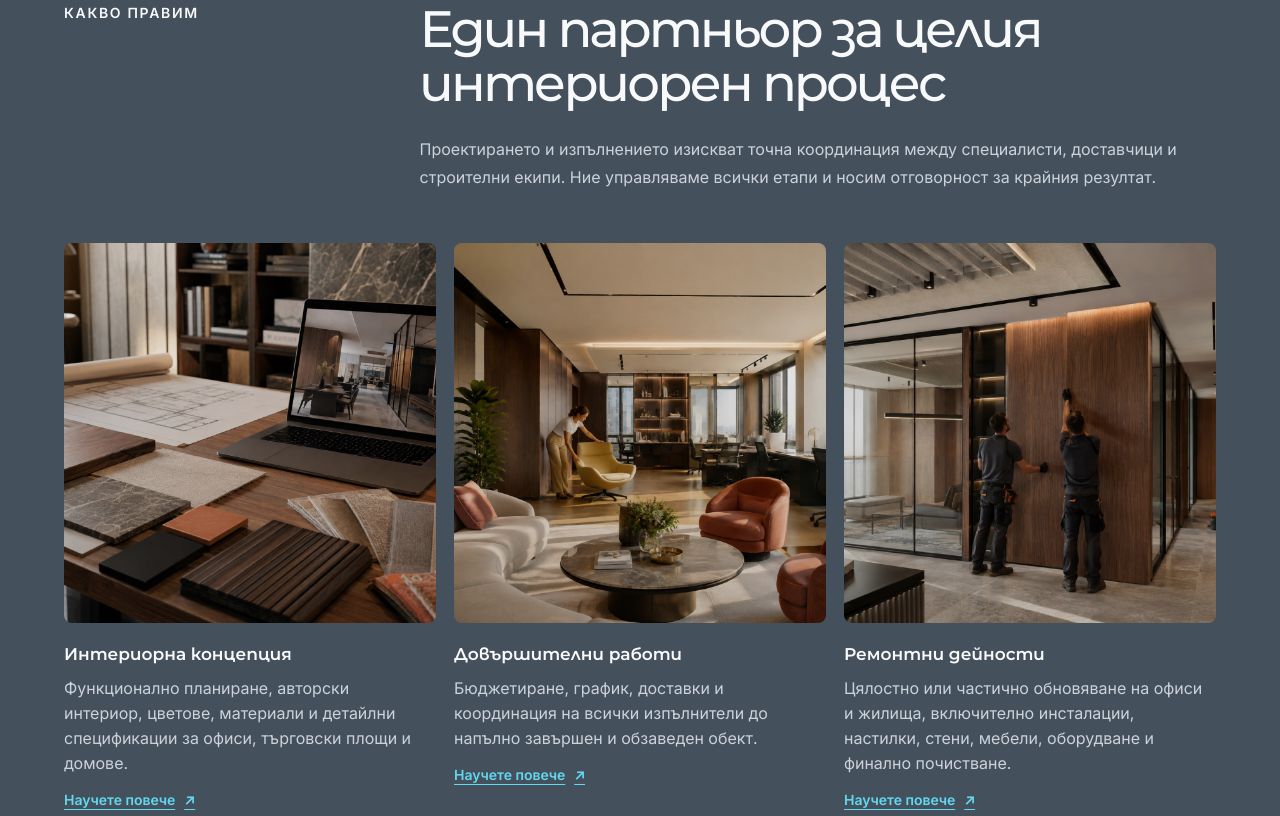
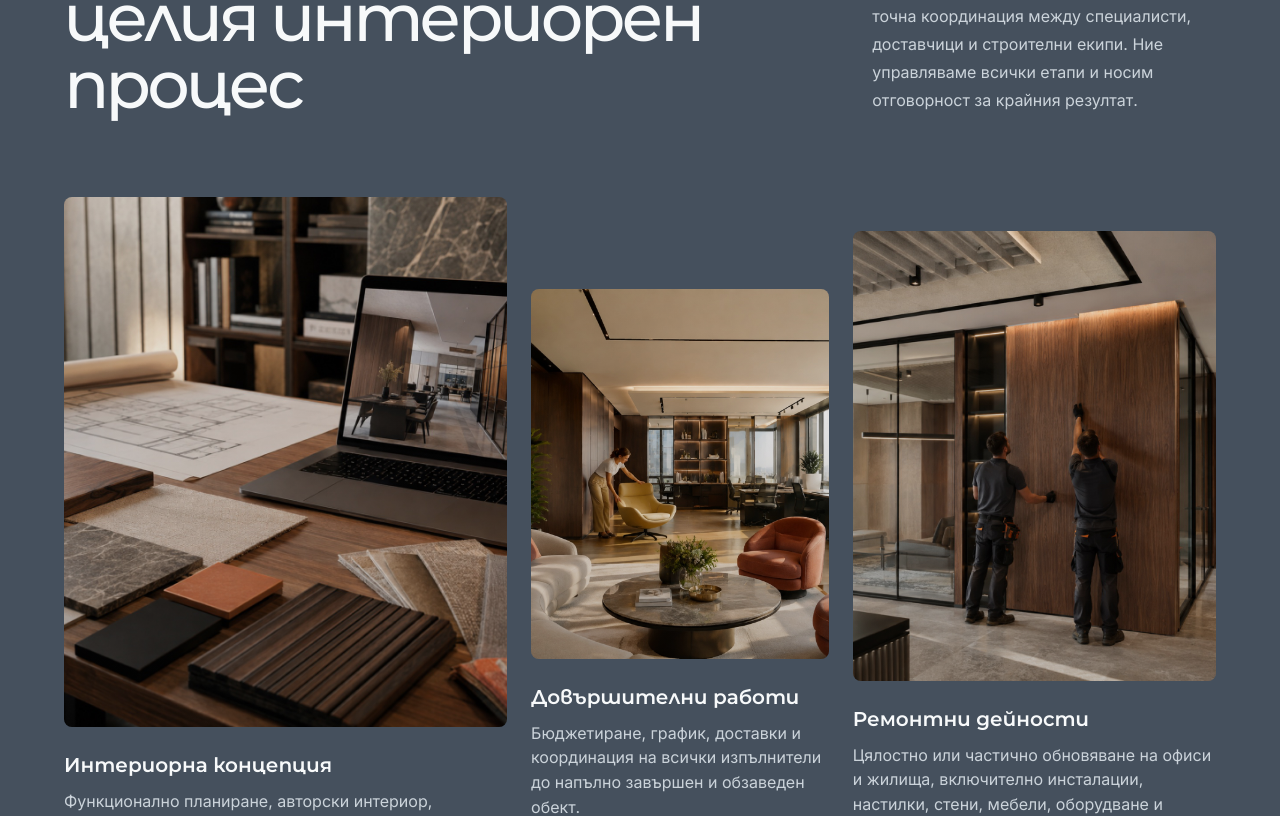
Before and after one commit to momchilfantasive/planex-interior-b2b, a Next.js app: page / in a window 1280 px wide. Shown: the part 1023-1839 px from the top of the page. Built offline with nearby package versions, Linux system fonts and the light colour scheme.

Commit message:
Refine homepage editorial layout

```diff
--- a/app/globals.css
+++ b/app/globals.css
@@ -106,3 +106,43 @@ a:focus-visible,button:focus-visible,input:focus-visible,select:focus-visible,te
 .lightSection .numberGrid .accentStat,.lightSection .numberGrid .accentStat p{color:var(--ink)}
 @media(max-width:900px){.lightSection{padding-left:6vw;padding-right:6vw}.proofBar.lightSection{padding-left:6vw;padding-right:6vw}}
 @media(max-width:560px){.brand img{width:138px}.footerLogo img{width:168px}.proofBar.lightSection{margin:0;padding:18px 6vw}}
+
+/* Editorial composition: content leads, decorative labels step back */
+.kicker{display:none}
+.services{padding-top:140px;padding-bottom:150px}
+.editorialIntro{grid-template-columns:minmax(0,1.25fr) minmax(290px,.62fr);gap:9vw;align-items:end;margin-bottom:78px}
+.editorialIntro h2{font-size:clamp(42px,5.2vw,74px);line-height:1.01;max-width:900px}
+.editorialIntro .leadText{margin:0 0 5px;max-width:520px}
+.serviceGrid{grid-template-columns:1.22fr .82fr 1fr;gap:24px;align-items:start}
+.serviceCard:nth-child(2){margin-top:92px}
+.serviceCard:nth-child(3){margin-top:34px}
+.serviceCard:nth-child(1) .serviceImage{height:530px}
+.serviceCard:nth-child(2) .serviceImage{height:370px}
+.serviceCard:nth-child(3) .serviceImage{height:450px}
+.serviceCard h3{font-size:20px;margin-top:22px}
+.serviceCard p{max-width:420px}
+.numbersTop{display:block;max-width:1040px;margin-bottom:64px}
+.sectionHeader>div{max-width:900px}
+.aboutCopy h2,.processTitle h2,.contactPitch h2{margin-top:0}
+.benefitsIntro{display:block;max-width:950px}
+.isoSection{display:block}
+.isoSection>div{max-width:1120px;margin-left:auto}
+
+@media(max-width:900px){
+ .services{padding-top:95px;padding-bottom:105px}
+ .editorialIntro{grid-template-columns:1fr;gap:30px;margin-bottom:55px}
+ .serviceGrid{grid-template-columns:1fr 1fr}
+ .serviceCard:nth-child(2),.serviceCard:nth-child(3){margin-top:0}
+ .serviceCard:nth-child(1){grid-column:1/-1}
+ .serviceCard:nth-child(1) .serviceImage{height:520px}
+ .serviceCard:nth-child(2) .serviceImage,.serviceCard:nth-child(3) .serviceImage{height:380px}
+ .isoSection>div{margin-left:0}
+}
+@media(max-width:560px){
+ .services{padding-top:78px;padding-bottom:84px}
+ .editorialIntro h2{font-size:36px}
+ .serviceGrid{grid-template-columns:1fr;gap:48px}
+ .serviceCard:nth-child(1){grid-column:auto}
+ .serviceCard:nth-child(1) .serviceImage,.serviceCard:nth-child(2) .serviceImage,.serviceCard:nth-child(3) .serviceImage{height:380px}
+ .numbersTop{margin-bottom:40px}
+}
--- a/app/page.tsx
+++ b/app/page.tsx
@@ -30,9 +30,7 @@ const benefits=[
 export default function Home(){const officeTrack=useRef<HTMLDivElement>(null);const moveProjects=(direction:number)=>officeTrack.current?.scrollBy({left:direction*officeTrack.current.clientWidth*.78,behavior:'smooth'});return <main>
  <section className="hero" id="top"><header className="nav"><a className="brand" href="#top" aria-label="Planex Interior"><img src="/planex-interior-logo.svg" alt="Planex Interior"/></a><nav aria-label="Основна навигация"><a href="#services">Услуги</a><a href="#projects">Проекти</a><a href="#about">За нас</a><a href="#contact">Контакти</a></nav><a className="navCta" href="#contact">Запитване</a></header><div className="heroPhoto"/><div className="heroShade"/><div className="heroContent"><h1>Интериорни решения за офиси, търговски площи и жилища</h1><p className="heroText">Поемаме целия процес от концепцията до напълно завършеното и обзаведено пространство. Работите с един екип, предварително договорен бюджет и ясна отговорност.</p></div><div className="scrollNote">София и Варна · Над 45 000 м² реализирани пространства <span>↓</span></div></section>
 
- <section className="proofBar lightSection" aria-label="Ключови показатели"><span><strong>30+</strong> години строителен опит</span><span><strong>45 000 м²</strong> завършени интериори</span><span><strong>600</strong> клиенти</span><span><strong>ISO 9001:2015</strong> сертифициран процес</span></section>
-
- <section className="services section" id="services"><div className="sectionIntro"><p className="kicker">Какво правим</p><div><h2>Един партньор за целия интериорен процес</h2><p className="leadText">Проектирането и изпълнението изискват точна координация между специалисти, доставчици и строителни екипи. Ние управляваме всички етапи и носим отговорност за крайния резултат.</p></div></div><div className="serviceGrid">{services.map(s=><article className="serviceCard" key={s.title}><a href={s.href} aria-label={`Научете повече за ${s.title}`}><div className="serviceImage" style={{backgroundImage:`url('${s.image}')`}}/></a><h3><a href={s.href}>{s.title}</a></h3><p>{s.text}</p><a className="textLink" href={s.href}>Научете повече <span aria-hidden="true">↗</span></a></article>)}</div></section>
+ <section className="services section" id="services"><div className="sectionIntro editorialIntro"><h2>Един партньор за целия интериорен процес</h2><p className="leadText">Проектирането и изпълнението изискват точна координация между специалисти, доставчици и строителни екипи. Ние управляваме всички етапи и носим отговорност за крайния резултат.</p></div><div className="serviceGrid">{services.map(s=><article className="serviceCard" key={s.title}><a href={s.href} aria-label={`Научете повече за ${s.title}`}><div className="serviceImage" style={{backgroundImage:`url('${s.image}')`}}/></a><h3><a href={s.href}>{s.title}</a></h3><p>{s.text}</p><a className="textLink" href={s.href}>Научете повече <span aria-hidden="true">↗</span></a></article>)}</div></section>
 
  <section className="numbers section lightSection" aria-label="Планекс Инвест в числа"><div className="numbersTop"><p className="kicker">Опит в числа</p><h2>Реализиран капацитет за бизнес и жилищни пространства</h2></div><div className="numberGrid"><article><strong>45 000 м²</strong><p>Общо завършени и обзаведени имоти</p></article><article className="accentStat"><strong>5 000 м²</strong><p>Бизнес имоти</p></article><article><strong>40 000 м²</strong><p>Жилищни имоти</p><small>28 000 м² градски · 12 000 м² ваканционни</small></article><article><strong>600</strong><p>Клиенти</p><small>560 физически лица · 40 юридически лица</small></article><article><strong>3 500 м²</strong><p>Реализирани в София</p><small>40 апартамента за частни клиенти</small></article></div></section>
 
```
